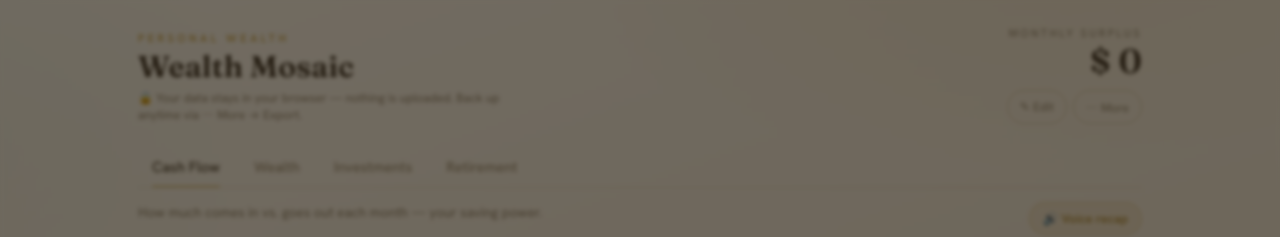
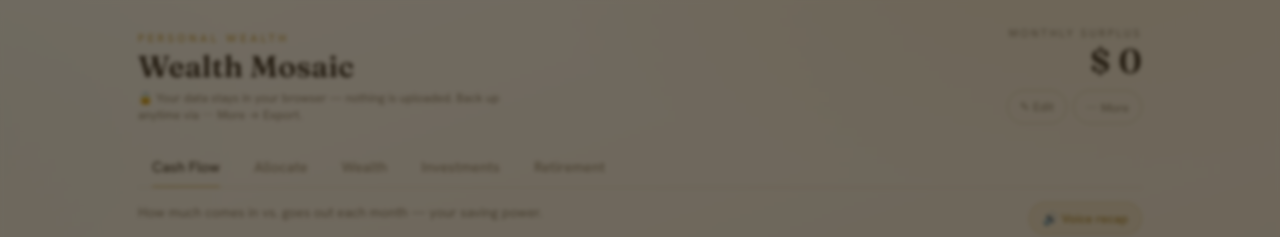
Before and after one commit to PLH09/wealth-mosaic, a React (Vite) app: page / in a window 1280 px wide. Shown: the top 237 px of the page. Built offline with nearby package versions, Linux system fonts and the light colour scheme.

Commit message:
Revert "refactor: merge Allocate into Cash Flow tab, reduce to 4 tabs"
This reverts commit b0eab3e6e97efaf3d326af574019ebfd2ec2cf2c.

```diff
--- a/src/components/FinanceDashboard.jsx
+++ b/src/components/FinanceDashboard.jsx
@@ -1057,6 +1057,7 @@ export default function FinanceDashboard({ locale = "en" }) {
 
   const TABS = [
     { key: "cashflow", label: t.tabs.cashflow },
+    { key: "allocate", label: t.tabs.allocate },
     { key: "overview", label: t.tabs.overview },
     { key: "invest", label: t.tabs.invest },
     { key: "retire", label: t.tabs.retire },
@@ -1066,6 +1067,7 @@ export default function FinanceDashboard({ locale = "en" }) {
   // competing big figures on tabs that have their own headline metric)
   const headStat =
     tab === "cashflow" ? { label: t.monthlySurplus, value: calc.net } :
+    tab === "allocate" ? { label: t.monthlySurplus, value: calc.net } :
     tab === "invest" ? { label: t.invKpiTotal, value: calc.invest } :
     { label: t.netLabel, value: calc.netWorth };
 
@@ -1419,8 +1421,8 @@ export default function FinanceDashboard({ locale = "en" }) {
           </div>
         )}
 
-        {/* ---------------- Allocation Router — embedded in Cash Flow ---------------- */}
-        {tab === "cashflow" && (() => {
+        {/* ---------------- Allocation Router (Step 2) ---------------- */}
+        {tab === "allocate" && (() => {
           const alloc = data.allocation || { investPct: 50, goalsPct: 30, bufferPct: 20 };
           const surplus = calc.net || 0;
           const setAlloc = (key, rawVal) => {
```
